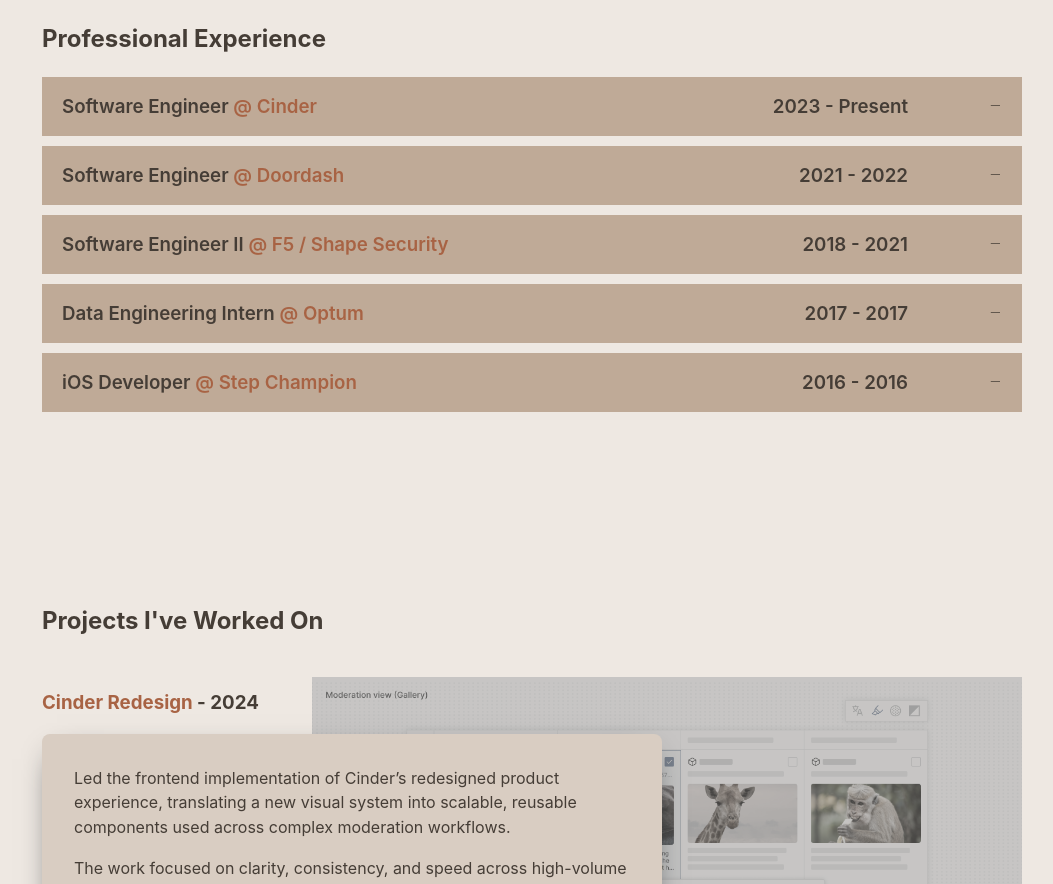
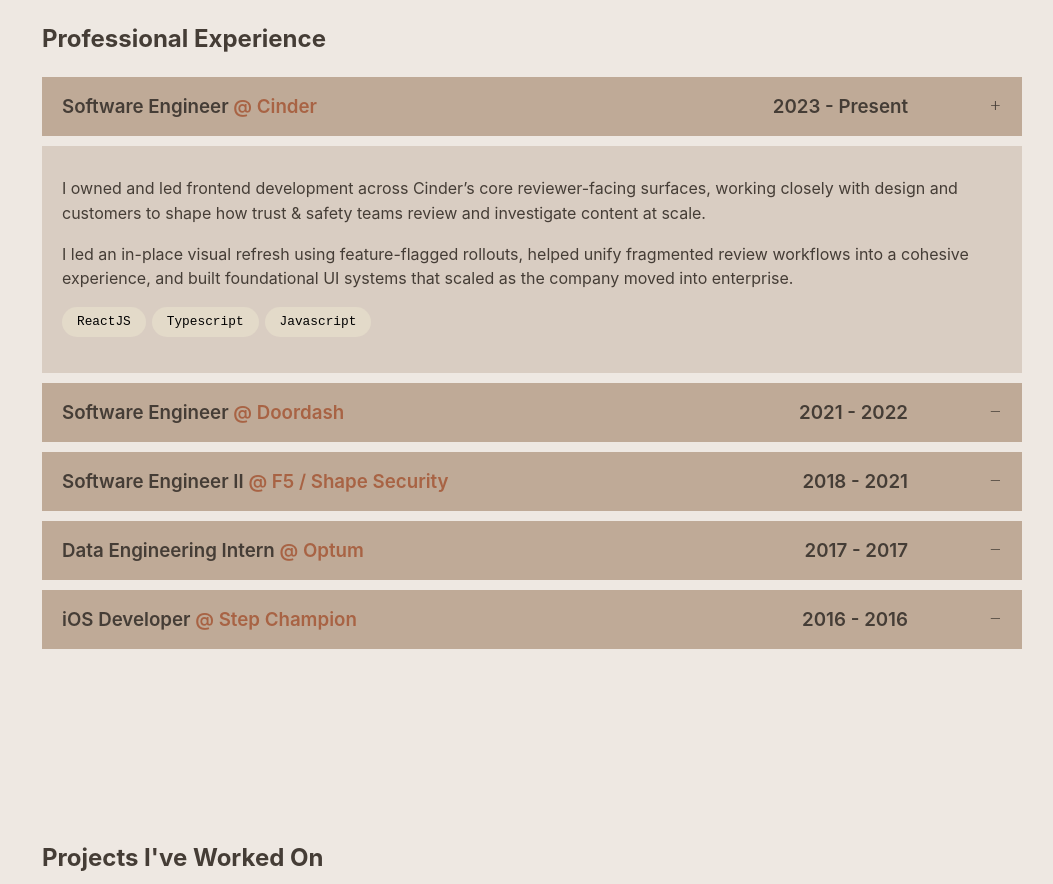
Before and after one commit to obatola/oba, a Next.js app: page / in a window 1280 px wide. Shown: the part 880-1764 px from the top of the page, without its empty margins (108-1161 px from the left). Built offline with nearby package versions, Linux system fonts and the light colour scheme.

Commit message:
open first experience accordion by default

```diff
--- a/src/modules/home/ProfessionalExperience.tsx
+++ b/src/modules/home/ProfessionalExperience.tsx
@@ -17,7 +17,7 @@
 );
 
 const ExperienceAccordion = () => {
-    const [activeEntry, setActiveEntry] = useState<number | null>(null);
+    const [activeEntry, setActiveEntry] = useState<number | null>(0);
 
     const entryClicked = (index: number) => () => {
         setActiveEntry(activeEntry === index ? null : index);
```
